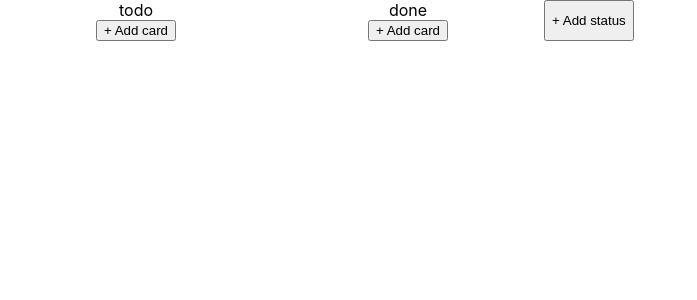
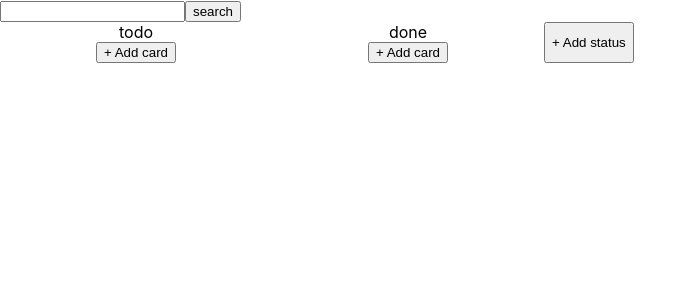
Before and after one commit to joaosilvalopes/kanbanboard, a Next.js app: page /home/Home in a window 1280 px wide. Shown: the top 300 px of the page, without its empty margins (0-697 px from the left). Built offline with nearby package versions, Linux system fonts and the light colour scheme.

Commit message:
feat: Add search form

```diff
--- a/components/AddCard.tsx
+++ b/components/AddCard.tsx
@@ -12,7 +12,7 @@ const AddCard: FC<Props> = ({ status }) => {
     const addCard = useAddCard(status)
 
     const changeCard = (e: React.ChangeEvent<HTMLInputElement>) =>
-        setCard(e.target.value)
+        setCard(e.currentTarget.value)
 
     const _addCard = () => {
         addCard(card)
--- a/components/AddStatus.tsx
+++ b/components/AddStatus.tsx
@@ -8,7 +8,7 @@ const AddStatus: FC = () => {
     const addStatus = useAddStatus()
 
     const changeStatus = (e: React.ChangeEvent<HTMLInputElement>) =>
-        setStatus(e.target.value)
+        setStatus(e.currentTarget.value)
 
     const add = () => {
         addStatus(status)
--- a/components/Status.tsx
+++ b/components/Status.tsx
@@ -2,7 +2,7 @@ import { FC } from "react"
 import styled from "styled-components"
 
 import AddCard from "@components/AddCard"
-import { useCards } from "@store/cards"
+import { useCardsQueryResult } from "@store/cardsQuery"
 
 const Wrapper = styled.div`
     display: flex;
@@ -16,7 +16,7 @@ const Name = styled.div``
 type Props = { name: string }
 
 const Status: FC<Props> = ({ name }) => {
-    const cards = useCards(name)
+    const cards = useCardsQueryResult(name)
 
     return (
         <Wrapper>
--- a/pages/home/Home.tsx
+++ b/pages/home/Home.tsx
@@ -2,24 +2,55 @@ import type { NextPage } from "next"
 import Head from "next/head"
 import Image from "next/image"
 import styled from "styled-components"
+import React, { FormEvent, useState, createRef } from "react"
 
 import { useStatuses } from "store/statuses"
+import { useSetCardsQuery } from "@store/cardsQuery"
 import AddStatus from "@components/AddStatus"
 import Status from "@components/Status"
 
 const Main = styled.main`
     display: flex;
+    flex-direction: column;
+`
+
+const Nav = styled.nav`
+    width: 100%;
+`
+
+const Input = styled.input``
+
+const Button = styled.button``
+
+const Board = styled.div`
+    display: flex;
 `
 
 const Home: NextPage = () => {
+    const setCardsQuery = useSetCardsQuery()
     const statuses = useStatuses()
+    const searchInputRef = createRef<HTMLInputElement>()
+
+    const handleFormSubmit = (e: FormEvent<HTMLFormElement>) => {
+        e.preventDefault()
+
+        setCardsQuery(searchInputRef.current?.value || "")
+    }
 
     return (
         <Main>
-            {statuses.map((status) => (
-                <Status key={status} name={status} />
-            ))}
-            <AddStatus />
+            <Nav>
+                <form onSubmit={handleFormSubmit}>
+                    <Input type="text" ref={searchInputRef} />
+                    <Button type="submit">search</Button>
+                </form>
+            </Nav>
+            <Board>
+                {statuses.map((status) => (
+                    <Status key={status} name={status} />
+                ))}
+                <AddStatus />
+            </Board>
         </Main>
     )
 }
--- a/store/cards.ts
+++ b/store/cards.ts
@@ -40,4 +40,4 @@ export const useAddCard = (status: string) => {
 }
 
 export const useCards = (status: string) =>
-    useRecoilValue(cardsState).value[status] || []
+    (useRecoilValue(cardsState).value[status] || [])
--- /dev/null
+++ b/store/cardsQuery.ts
@@ -0,0 +1,18 @@
+import { atom, useRecoilValue, useSetRecoilState } from "recoil"
+import { useCards } from "@store/cards";
+
+const defaultState: string = "";
+
+const cardsQueryState = atom({
+    key: "cardsQueryState",
+    default: defaultState
+})
+
+export const useSetCardsQuery = () => useSetRecoilState(cardsQueryState);
+
+export const useCardsQueryResult = (status: string) => {
+    const query = useRecoilValue(cardsQueryState)
+    const cards = useCards(status)
+
+    return cards.filter((card) => card.includes(query))
+}
```
